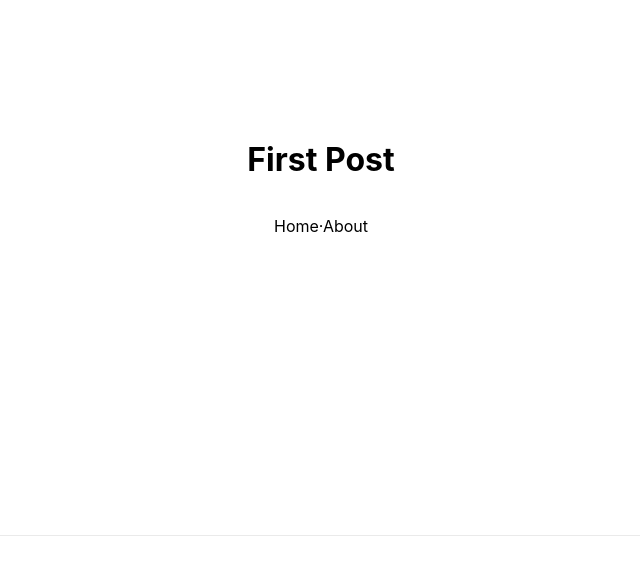
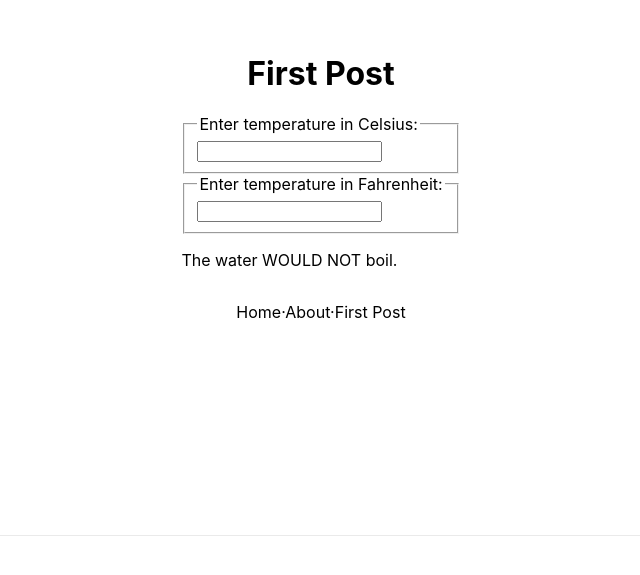
Before and after one commit to memocash/index, a Next.js app in the folder admin/ui/: page /posts/first-post in a window 1280 px wide. Shown: the part 165-740 px from the top of the page, without its empty margins (319-959 px from the left). Built offline with nearby package versions, Linux system fonts and the light colour scheme.

Commit message:
Water boil calculator example

```diff
--- /dev/null
+++ b/admin/ui/components/boil/boiling.js
@@ -0,0 +1,7 @@
+export default function BoilingVerdict(props) {
+    if (props.celsius >= 100) {
+        return <p>The water WOULD boil.</p>
+    } else {
+        return <p>The water WOULD NOT boil.</p>
+    }
+}
--- /dev/null
+++ b/admin/ui/components/boil/calculator.js
@@ -0,0 +1,51 @@
+import BoilingVerdict from "./boiling";
+import {useState} from "react";
+import TemperatureInput from "./temperature";
+
+function toCelsius(fahrenheit) {
+    return (fahrenheit - 32) * 5 / 9;
+}
+
+function toFahrenheit(celsius) {
+    return (celsius * 9 / 5) + 32;
+}
+
+function tryConvert(temperature, convert) {
+    const input = parseFloat(temperature);
+    if (Number.isNaN(input)) {
+        return '';
+    }
+    const output = convert(input);
+    const rounded = Math.round(output * 1000) / 1000;
+    return rounded.toString();
+}
+
+export default function Calculator() {
+    const [celsius, setCelsius] = useState("");
+    const [fahrenheit, setFahrenheit] = useState("");
+    const updateCelsius = e => {
+        setCelsius(e.target.value)
+        setFahrenheit(tryConvert(e.target.value, toFahrenheit))
+    }
+    const updateFahrenheit = e => {
+        setFahrenheit(e.target.value)
+        setCelsius(tryConvert(e.target.value, toCelsius))
+    }
+    return (
+        <div>
+            <TemperatureInput
+                scale="c"
+                temperature={celsius}
+                updateTemperature={updateCelsius}
+            />
+            <TemperatureInput
+                scale="f"
+                temperature={fahrenheit}
+                updateTemperature={updateFahrenheit}
+            />
+            <BoilingVerdict
+                celsius={parseFloat(celsius)}
+            />
+        </div>
+    )
+}
--- /dev/null
+++ b/admin/ui/components/boil/temperature.js
@@ -0,0 +1,17 @@
+import {useState} from "react";
+
+const ScaleNames = {
+    c: "Celsius",
+    f: "Fahrenheit"
+}
+
+export default function TemperatureInput(props) {
+    return (
+        <fieldset>
+            <legend>Enter temperature in {ScaleNames[props.scale]}:</legend>
+            <input
+                value={props.temperature}
+                onChange={props.updateTemperature}/>
+        </fieldset>
+    )
+}
--- a/admin/ui/components/page.js
+++ b/admin/ui/components/page.js
@@ -19,6 +19,10 @@ export default function Page(props) {
                     <Link href="/about">
                         <a>About</a>
                     </Link>
+                    &middot;
+                    <Link href="/posts/first-post">
+                        <a>First Post</a>
+                    </Link>
                 </p>
             </main>
             <footer className={styles.footer}>
--- a/admin/ui/pages/posts/first-post.js
+++ b/admin/ui/pages/posts/first-post.js
@@ -1,9 +1,11 @@
 import Page from "../../components/page";
+import Calculator from "../../components/boil/calculator";
 
 export default function FirstPost() {
     return (
         <Page>
             <h1>First Post</h1>
+            <Calculator/>
         </Page>
     )
 }
```
